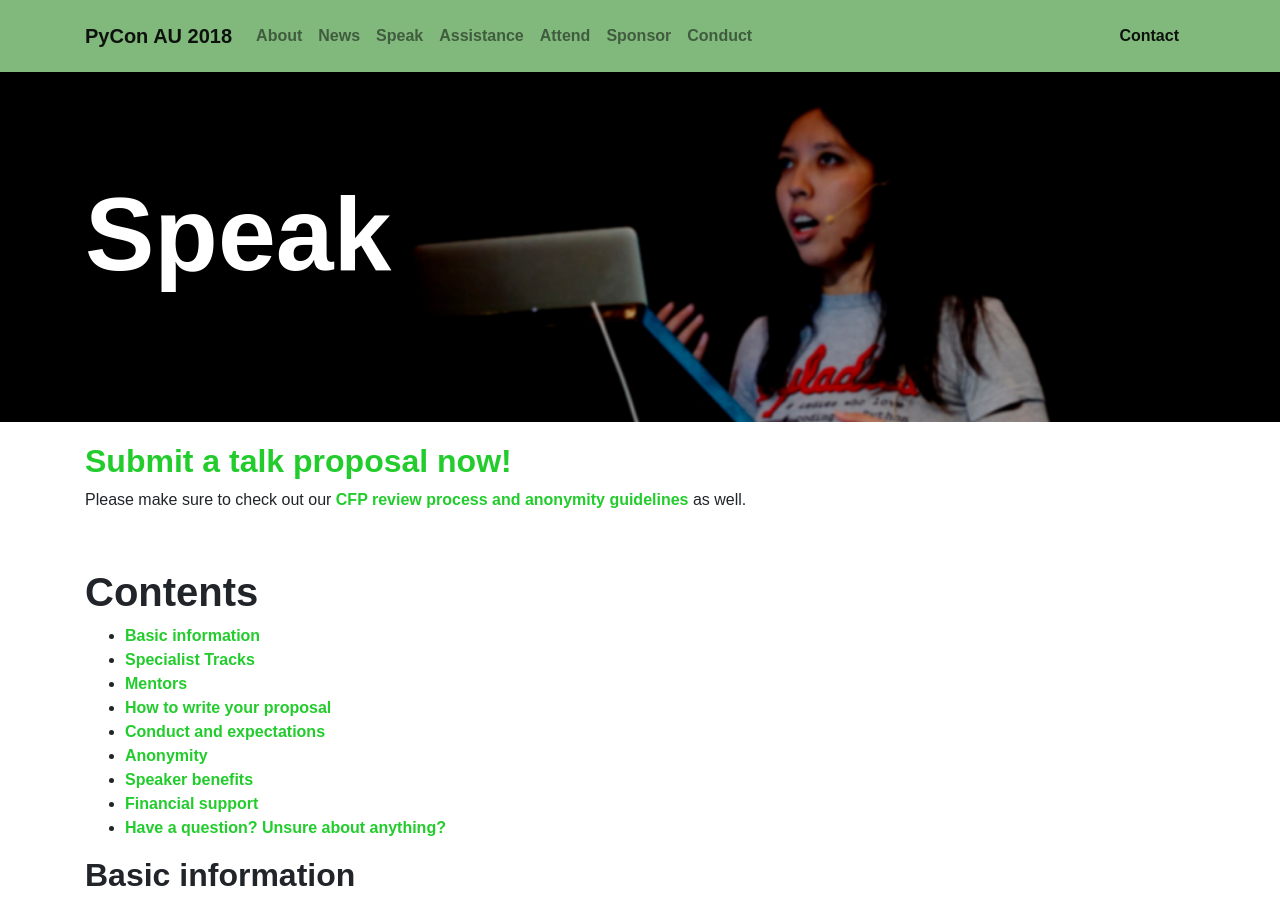
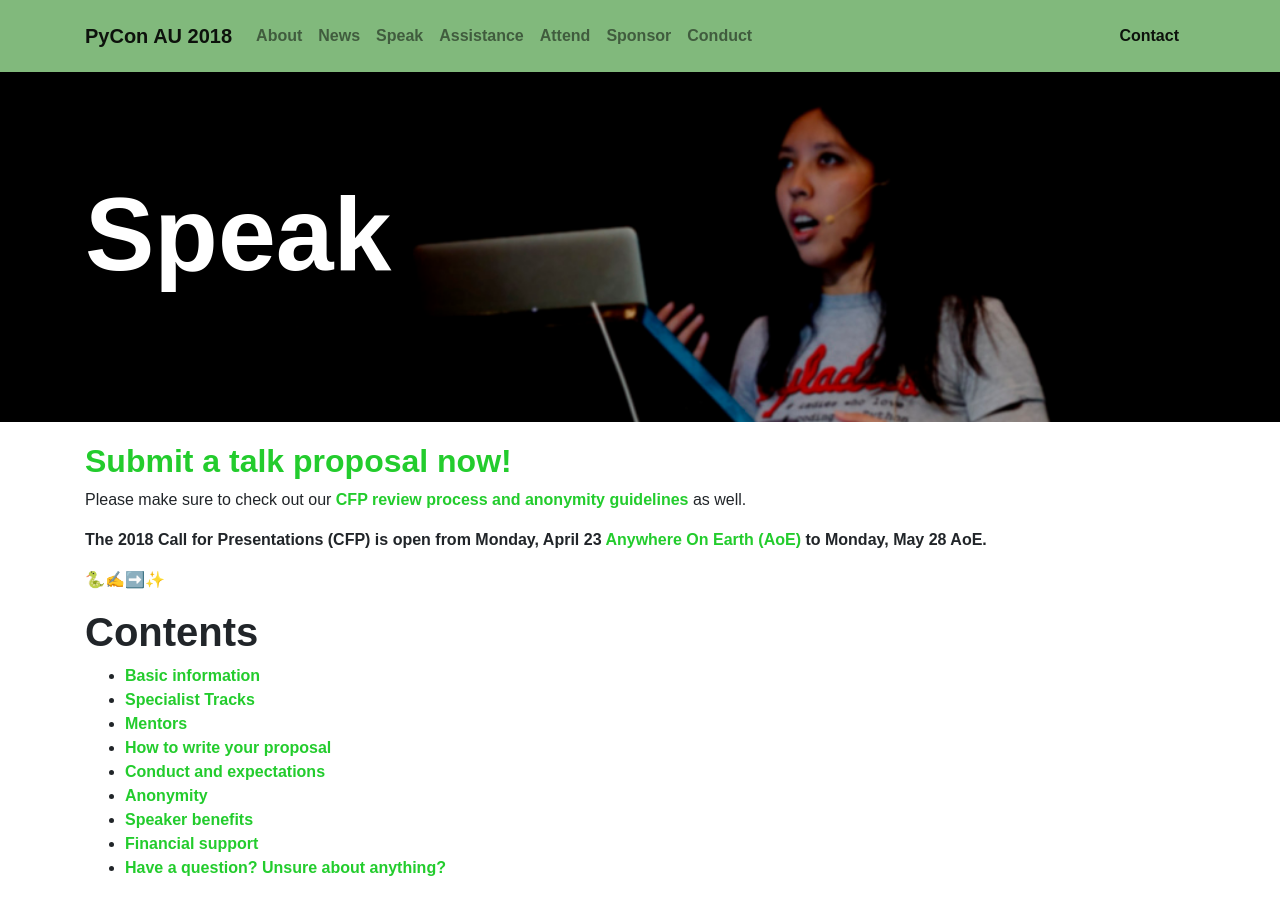
Before and after one commit to pyconau/2018.pycon-au.org, a Jekyll site: the page built from speak.md, in a window 1280 px wide and 900 px high. Built offline with Jekyll 4.4.1, drawn with Linux system fonts in a browser that asks for light colours; some web fonts are replaced.

Commit message:
Small changes
added emoji, made CFP dates more prominent

```diff
--- a/speak.md
+++ b/speak.md
@@ -10,7 +10,9 @@ card: /img/cards/speak.jpg
 
 Please make sure to check out our [CFP review process and anonymity guidelines](/cfp-guidelines/) as well.
 
-<br>
+**The 2018 Call for Presentations (CFP) is open from Monday, April 23 [Anywhere On Earth (AoE)](https://en.wikipedia.org/wiki/Anywhere_on_Earth) to Monday, May 28 AoE.**
+
+🐍✍️➡️✨
 
 # Contents
 * [Basic information](#basic-information)
@@ -30,7 +32,7 @@ We want you [to present at PyCon AU](https://www.papercall.io/pyconau2018)!
 
 Tell us about what you've been hacking on, what drives you, what excites you. What have you been learning? What do you want to share?
 
-The 2018 Call for Presentations (CFP) is open from Monday, April 23 [Anywhere On Earth (AoE)](https://en.wikipedia.org/wiki/Anywhere_on_Earth) to Monday, May 28 AoE.
+**The 2018 Call for Presentations (CFP) is open from Monday, April 23 [Anywhere On Earth (AoE)](https://en.wikipedia.org/wiki/Anywhere_on_Earth) to Monday, May 28 AoE.**
 
 Do you have a talk for the main conference track, or something more specialised for our Friday specialist tracks? [Submit now!](https://www.papercall.io/pyconau2018)
 
```
